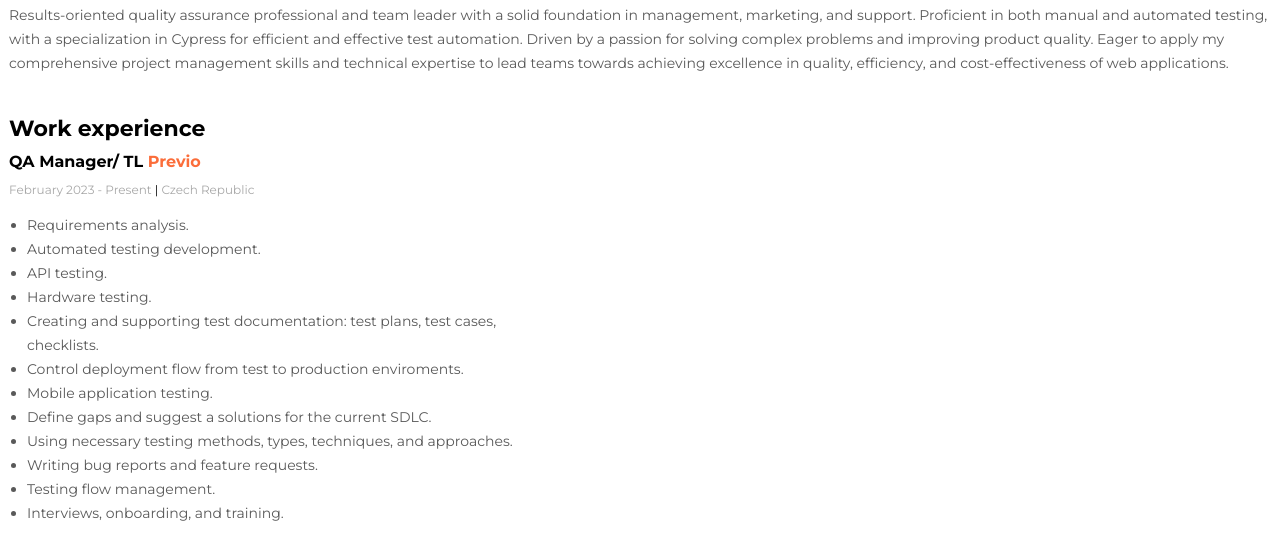
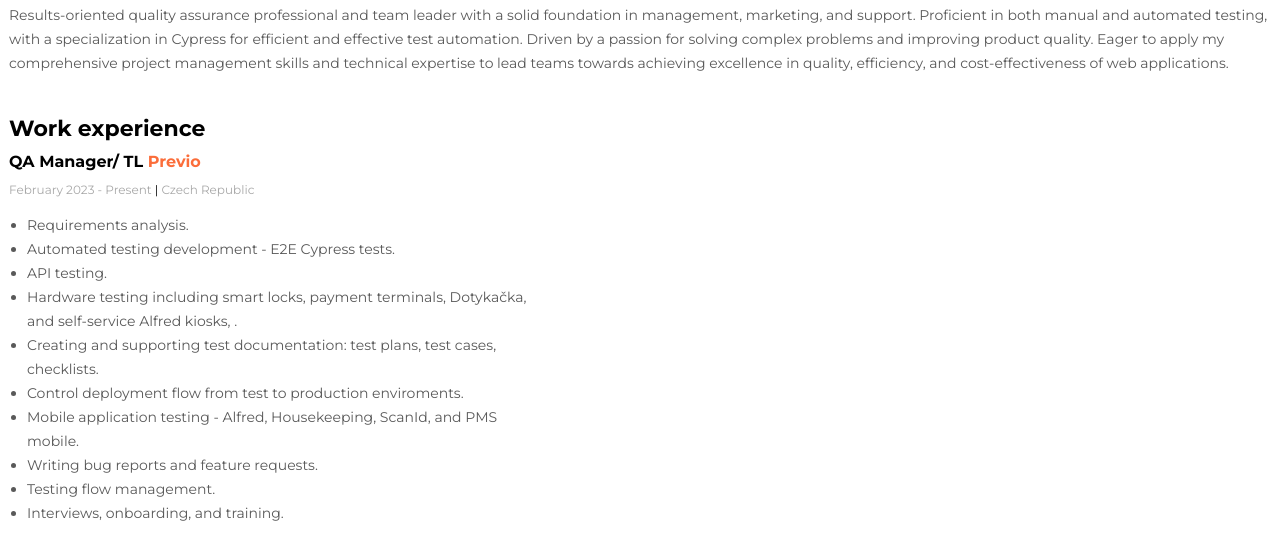
Before and after one commit to Remadays/resume, a plain HTML site: page index.html in a window 1280 px wide. Shown: the part 186-724 px from the top of the page. Drawn offline with Linux system fonts and the light colour scheme.

Commit message:
Update index.html

```diff
--- a/index.html
+++ b/index.html
@@ -38,14 +38,12 @@
                     <p class="my-work-experience-period">February 2023 - Present <span class="my-work-experience-period-divider">|</span> Czech Republic</p>
                     <ul class="my-work-experience-duties">
                         <li class="my-work-experience-duty">Requirements analysis.</li>
-                        <li class="my-work-experience-duty">Automated testing development.</li>
+                        <li class="my-work-experience-duty">Automated testing development - E2E Cypress tests.</li>
                         <li class="my-work-experience-duty">API testing.</li>
-                        <li class="my-work-experience-duty">Hardware testing.</li>
+                        <li class="my-work-experience-duty">Hardware testing including smart locks, payment terminals, Dotykačka, and self-service Alfred kiosks, .</li>
                         <li class="my-work-experience-duty">Creating and supporting test documentation: test plans, test cases, checklists.</li>
                         <li class="my-work-experience-duty">Control deployment flow from test to production enviroments.</li>
-                        <li class="my-work-experience-duty">Mobile application testing.</li>
-                        <li class="my-work-experience-duty">Define gaps and suggest a solutions for the current SDLC.</li>
-                        <li class="my-work-experience-duty">Using necessary testing methods, types, techniques, and approaches.</li>
+                        <li class="my-work-experience-duty">Mobile application testing - Alfred, Housekeeping, ScanId, and PMS mobile.</li>
                         <li class="my-work-experience-duty">Writing bug reports and feature requests.</li>
                         <li class="my-work-experience-duty">Testing flow management.</li>
                         <li class="my-work-experience-duty">Interviews, onboarding, and training.</li>
```
